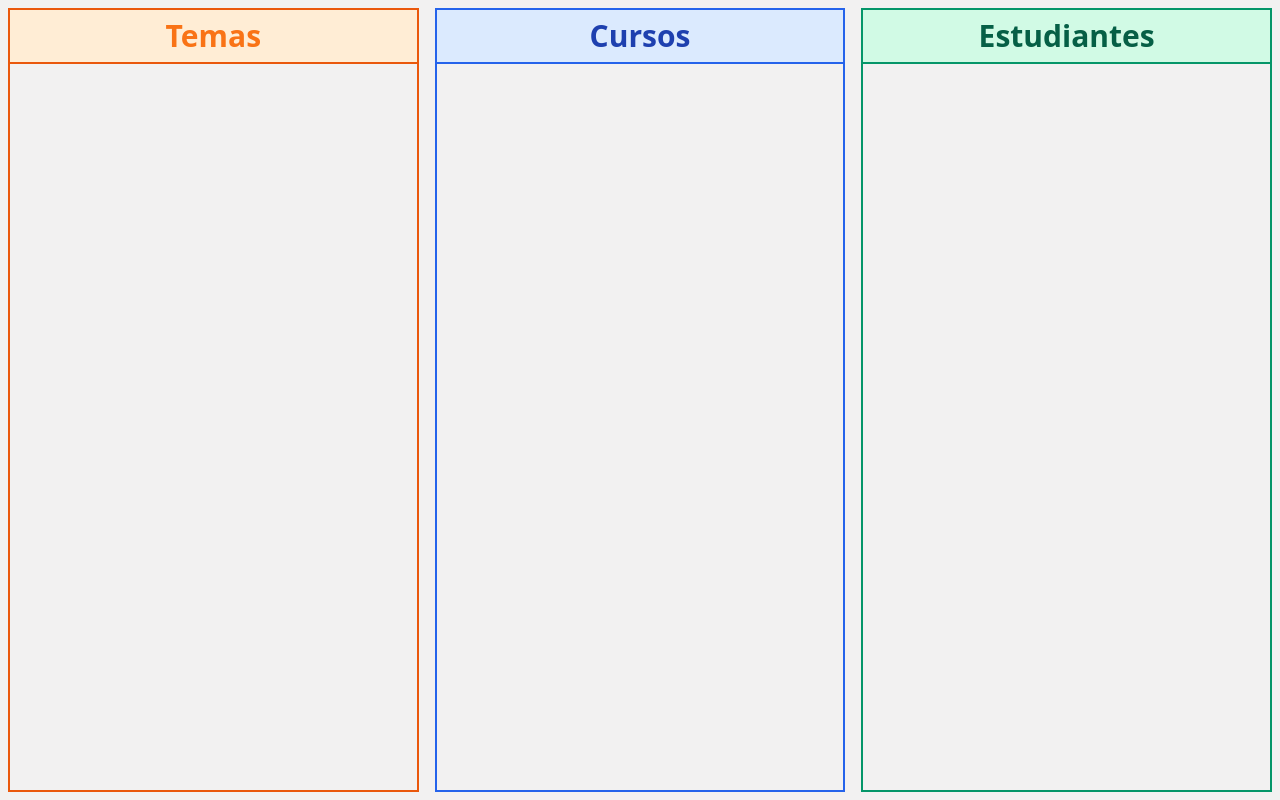
After one commit to CiroJSCH/Tercera-pre-entrega-SCHAPERT, a Django app: template src/app/templates/main.html in a window 1280 px wide. The commit adds this page. Run offline with Django 4.2, Linux system fonts and the light colour scheme; the template is opened without the code that fills it, so the values that code supplies are empty; style sheets or scripts are compiled from the project's sources.

Commit message:
template inheritance and division

```diff
--- /dev/null
+++ b/src/app/templates/courses_section.html
@@ -0,0 +1,3 @@
+<section class="col-span-12 md:col-span-6 xl:col-span-4 border-2 border-blue-600">
+  <h2 class="text-center text-xl md:text-2xl lg:text-3xl text-blue-800 bg-blue-100 py-2 font-semibold border-b-2 border-b-blue-600">Cursos</h2>
+</section>
--- a/src/app/templates/index.html
+++ b/src/app/templates/layout.html
@@ -5,10 +5,12 @@
   <meta charset="UTF-8">
   <meta http-equiv="X-UA-Compatible" content="IE=edge">
   <meta name="viewport" content="width=device-width, initial-scale=1.0">
-  <title>Document</title>
+  <title>Coderhouse Tercera Pre-Entrega</title>
   <link rel="stylesheet" href="{% static 'styles/output.css' %}">
+  <link rel="icon" href="{% static 'images/coder.png' %}">
 </head>
-<body>
-  <h1 class="text-red-500">Hola mundo</h1>
+<body class="max-w-[1440px] mx-auto w-screen h-screen min-h-screen bg-[#f2f1f1]">
+  {% block content %}
+  {% endblock content %}
 </body>
 </html>
--- /dev/null
+++ b/src/app/templates/main.html
@@ -0,0 +1,8 @@
+{% extends 'layout.html' %}
+{% block content %}
+<main class="grid grid-cols-12 gap-4 w-full h-full p-2">
+  {% include 'topics_section.html' %}
+  {% include 'courses_section.html' %}
+  {% include 'students_section.html' %}
+</main>
+{% endblock content %}
--- /dev/null
+++ b/src/app/templates/students_section.html
@@ -0,0 +1,3 @@
+<section class="col-span-12 xl:col-span-4 border-2 border-emerald-600">
+  <h2 class="text-center text-xl md:text-2xl lg:text-3xl text-emerald-800 bg-emerald-100 py-2 font-semibold border-b-2 border-b-emerald-600">Estudiantes</h2>
+</section>
--- /dev/null
+++ b/src/app/templates/topics_section.html
@@ -0,0 +1,3 @@
+<section class="col-span-12 md:col-span-6 xl:col-span-4 border-2 border-orange-600">
+  <h2 class="text-center text-xl md:text-2xl lg:text-3xl text-orange-500 bg-orange-100 py-2 font-semibold border-b-2 border-b-orange-600">Temas</h2>
+</section>
```
